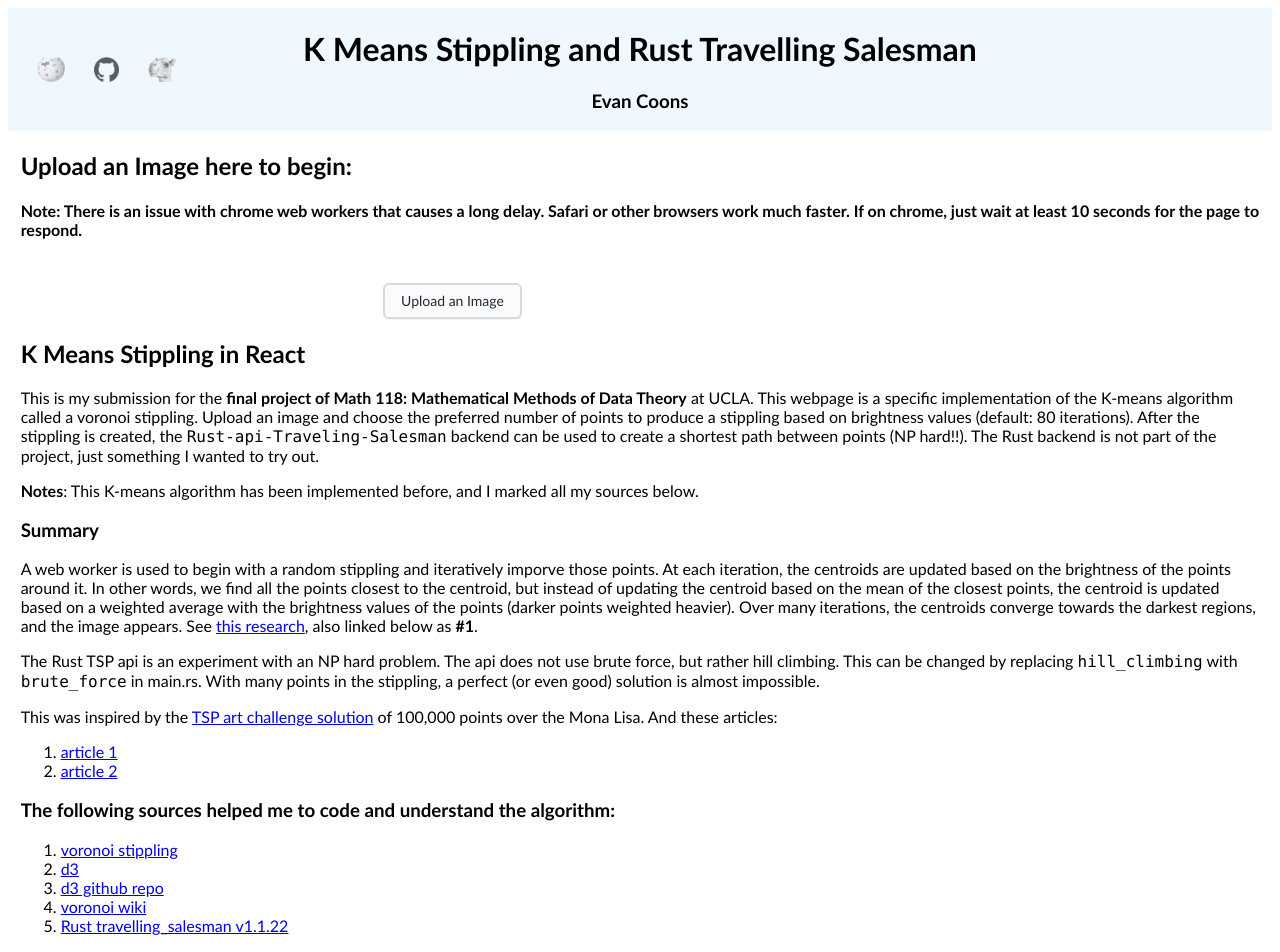
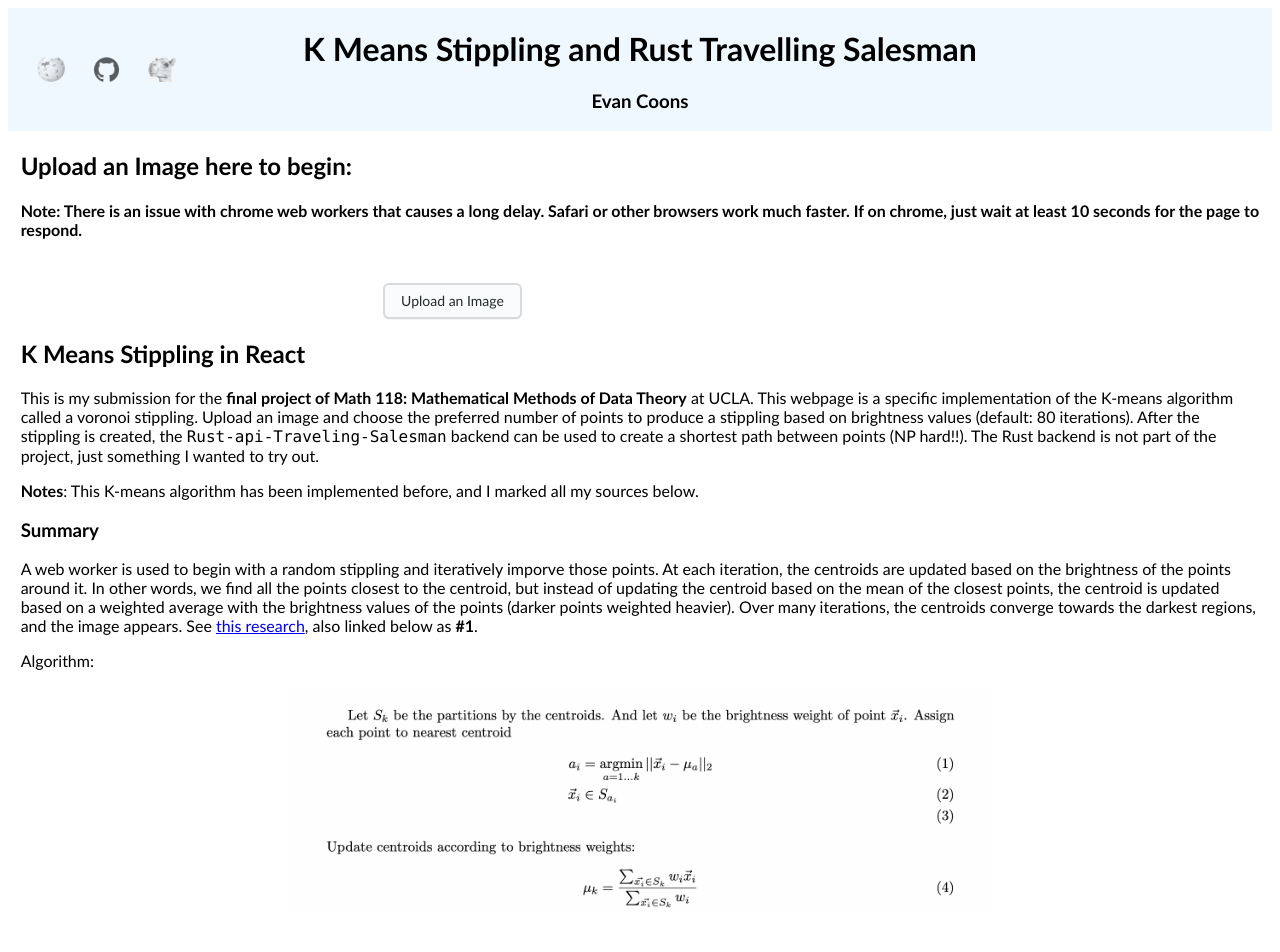
Before and after one commit to evancoons22/Voronoi-Stippling-React, a React (Create React App) app: page / in a window 1280 px wide. Shown: the top 952 px of the page. Built offline with nearby package versions, Linux system fonts and the light colour scheme.

Commit message:
adding a quick visual

```diff
--- a/src/App.css
+++ b/src/App.css
@@ -12,6 +12,15 @@
   .App-logo {
     animation: App-logo-spin infinite 20s linear;
   }
+}
+
+.algoparent {
+  display: flex;
+  justify-content: center;
+}
+
+.algo {
+  width: 55vw;
 }
 
 .App-header-container {
--- a/src/App.js
+++ b/src/App.js
@@ -66,6 +66,13 @@ function App() {
       <p><b> Notes</b>: This K-means algorithm has been implemented before, and I marked all my sources below. </p>
       <h3 id="summary">Summary</h3>
       <p>A web worker is used to begin with a random stippling and iteratively imporve those points. At each iteration, the centroids are updated based on the brightness of the points around it. In other words, we find all the points closest to the centroid, but instead of updating the centroid based on the mean of the closest points, the centroid is updated based on a weighted average with the brightness values of the points (darker points weighted heavier). Over many iterations, the centroids converge towards the darkest regions, and the image appears. See <a href="https://www.cs.ubc.ca/labs/imager/tr/2002/secord2002b/secord.2002b.pdf">this research</a>, also linked below as <strong>#1</strong>. </p>
+      <p>Algorithm:</p>
+      <div className='algoparent'>
+      <img src = {require("./img/algo.png")} className = "algo" alt = "missing"/>
+      </div>
+      <br />
+      <br />
+      <p>More information on the weights can be found in worker.js, which is the implementation of the algorithm</p>
       <p>The Rust TSP api is an experiment with an NP hard problem. The api does not use brute force, but rather hill climbing. This can be changed by replacing <code>hill_climbing</code> with <code>brute_force</code> in main.rs. With many points in the stippling, a perfect (or even good) solution is almost impossible.</p>
       <p>This was inspired by the <a href="https://www.math.uwaterloo.ca/tsp/data/ml/monalisa.html">TSP art challenge solution</a> of 100,000 points over the Mona Lisa. And these articles:</p>
       <ol>
--- a/src/components/worker.js
+++ b/src/components/worker.js
@@ -33,7 +33,7 @@ import * as d3 from "d3-delaunay";
       s.fill(0);
       for (let y = 0, i = 0; y < height; ++y) {
         for (let x = 0; x < width; ++x) {
-          const w = data[y * width + x];
+          const w = data[y * width + x]; // this goes y rows down and x over. to get the current point.
           i = delaunay.find(x + 0.5, y + 0.5, i); // returns the closest point to x,y, starting at i, which makes it faster.
           s[i] += w; // i is the closest centroid
           c[i * 2] += w * (x + 0.5);
@@ -45,7 +45,7 @@ import * as d3 from "d3-delaunay";
       const w = Math.pow(k + 1, -0.8) * 10; // the further we get in iterations, the less we wiggle the points
       for (let i = 0; i < n; ++i) {
         const x0 = points[i * 2], y0 = points[i * 2 + 1];
-        const x1 = s[i] ? c[i * 2] / s[i] : x0, y1 = s[i] ? c[i * 2 + 1] / s[i] : y0;
+        const x1 = s[i] ? c[i * 2] / s[i] : x0, y1 = s[i] ? c[i * 2 + 1] / s[i] : y0; // if s[i] this is computed.
         points[i * 2] = x0 + (x1 - x0) * 1.8 + (Math.random() - 0.5) * w; // Wiggle the points a little bit so they don’t get stuck.
         points[i * 2 + 1] = y0 + (y1 - y0) * 1.8 + (Math.random() - 0.5) * w;
       }
```
Also changed, not shown: src/img/algo.png (added).
